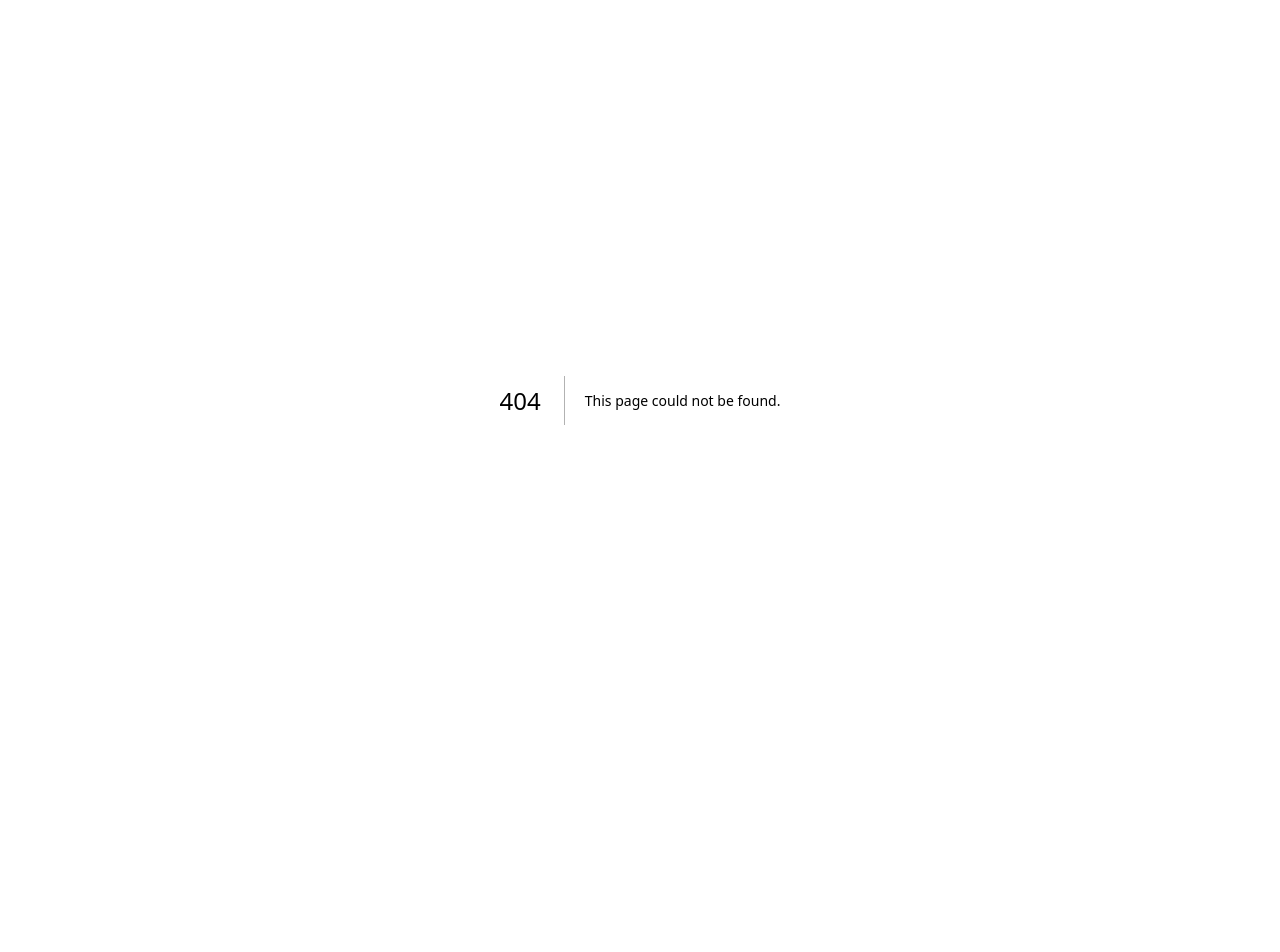
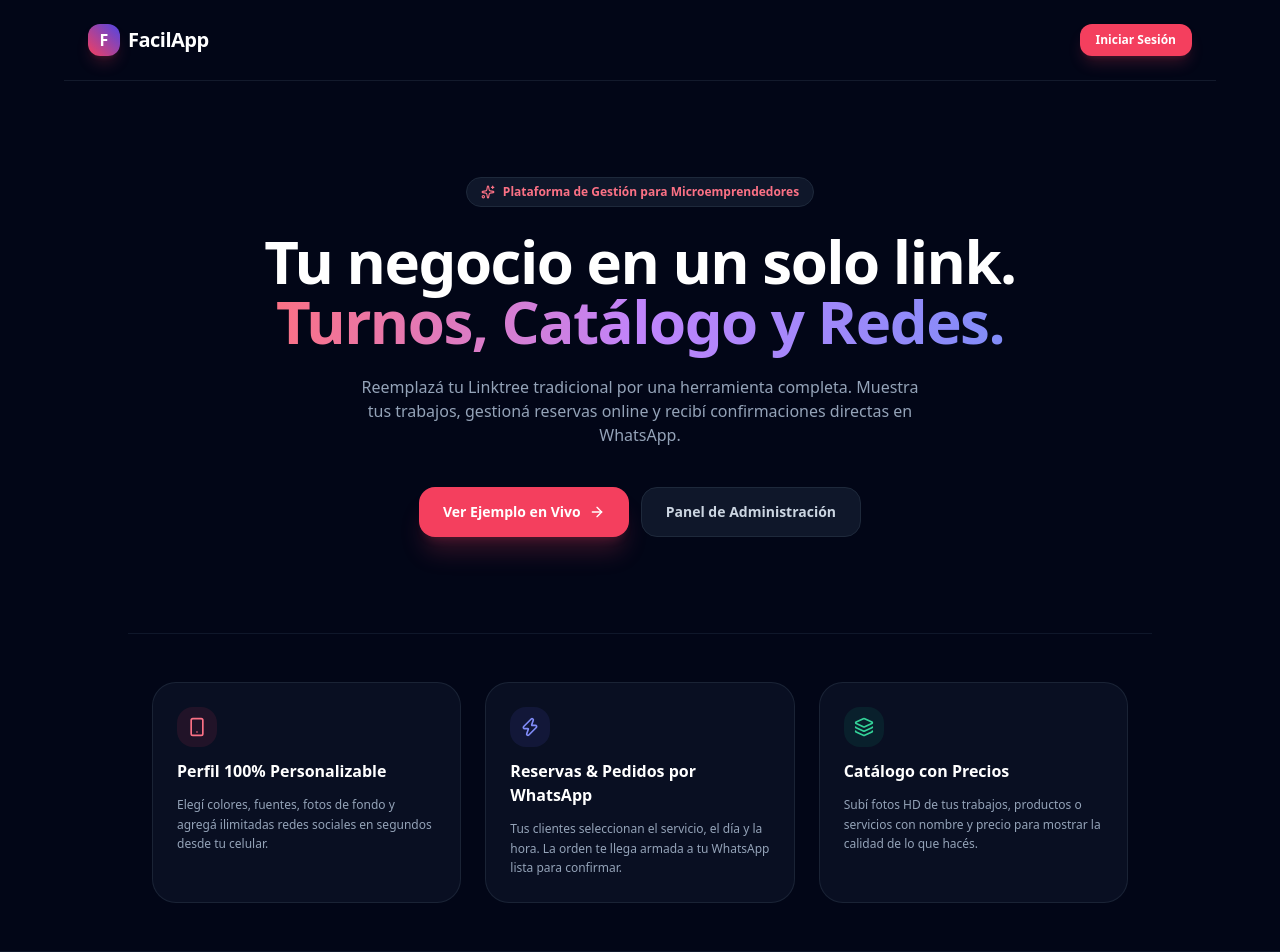
Before and after one commit to bsoria-appapuesta/FacilApp, a Next.js app: page /landing in a window 1280 px wide. Before the commit this address had no page. Shown: the top 952 px of the page. Before the commit the page ends 800 px from the top, so only its background shows below. Built offline with nearby package versions, Linux system fonts and the light colour scheme.

Commit message:
Arquitectura de 3 vistas: Vista Cliente con Galeria Detallada, Admin y Landing Comercial

```diff
--- /dev/null
+++ b/app/landing/page.tsx
@@ -0,0 +1,99 @@
+'use client'
+
+import { Sparkles, ArrowRight, Smartphone, ShieldCheck, Zap, Layers } from 'lucide-react'
+
+export default function LandingPage() {
+  return (
+    <div className="min-h-screen bg-slate-950 text-slate-100 font-sans selection:bg-rose-500 selection:text-white">
+
+      {/* Navbar */}
+      <nav className="max-w-6xl mx-auto p-6 flex justify-between items-center border-b border-slate-800/60">
+        <div className="flex items-center gap-2">
+          <div className="w-8 h-8 rounded-xl bg-gradient-to-tr from-rose-500 to-indigo-600 flex items-center justify-center font-black text-white text-base shadow-lg shadow-rose-500/20">
+            F
+          </div>
+          <span className="font-black text-xl tracking-tight text-white">FacilApp</span>
+        </div>
+
+        <a
+          href="/admin"
+          className="px-4 py-2 bg-rose-500 hover:bg-rose-600 text-white rounded-xl font-bold text-xs transition shadow-lg shadow-rose-500/20"
+        >
+          Iniciar Sesión
+        </a>
+      </nav>
+
+      {/* Hero Header */}
+      <section className="max-w-4xl mx-auto text-center px-6 py-16 sm:py-24 space-y-6">
+        <div className="inline-flex items-center gap-2 bg-slate-900 border border-slate-800 text-rose-400 px-3.5 py-1.5 rounded-full text-xs font-semibold">
+          <Sparkles className="w-3.5 h-3.5" />
+          Plataforma de Gestión para Microemprendedores
+        </div>
+
+        <h1 className="text-4xl sm:text-6xl font-black tracking-tight text-white leading-tight">
+          Tu negocio en un solo link. <br />
+          <span className="bg-gradient-to-r from-rose-400 via-purple-400 to-indigo-400 bg-clip-text text-transparent">
+            Turnos, Catálogo y Redes.
+          </span>
+        </h1>
+
+        <p className="text-slate-400 text-sm sm:text-base max-w-xl mx-auto leading-relaxed">
+          Reemplazá tu Linktree tradicional por una herramienta completa. Muestra tus trabajos, gestioná reservas online y recibí confirmaciones directas en WhatsApp.
+        </p>
+
+        <div className="pt-4 flex flex-col sm:flex-row justify-center gap-3">
+          <a
+            href="/"
+            className="px-6 py-3.5 bg-rose-500 hover:bg-rose-600 text-white font-bold rounded-2xl transition text-sm flex items-center justify-center gap-2 shadow-xl shadow-rose-500/20"
+          >
+            <span>Ver Ejemplo en Vivo</span>
+            <ArrowRight className="w-4 h-4" />
+          </a>
+          <a
+            href="/admin"
+            className="px-6 py-3.5 bg-slate-900 hover:bg-slate-800 text-slate-300 font-bold rounded-2xl transition text-sm border border-slate-800"
+          >
+            Panel de Administración
+          </a>
+        </div>
+      </section>
+
+      {/* Características principales */}
+      <section className="max-w-5xl mx-auto px-6 py-12 border-t border-slate-900 grid grid-cols-1 sm:grid-cols-3 gap-6">
+        <div className="bg-slate-900/60 p-6 rounded-3xl border border-slate-800/80 space-y-3">
+          <div className="w-10 h-10 rounded-2xl bg-rose-500/10 text-rose-400 flex items-center justify-center">
+            <Smartphone className="w-5 h-5" />
+          </div>
+          <h3 className="font-extrabold text-white text-base">Perfil 100% Personalizable</h3>
+          <p className="text-xs text-slate-400 leading-relaxed">
+            Elegí colores, fuentes, fotos de fondo y agregá ilimitadas redes sociales en segundos desde tu celular.
+          </p>
+        </div>
+
+        <div className="bg-slate-900/60 p-6 rounded-3xl border border-slate-800/80 space-y-3">
+          <div className="w-10 h-10 rounded-2xl bg-indigo-500/10 text-indigo-400 flex items-center justify-center">
+            <Zap className="w-5 h-5" />
+          </div>
+          <h3 className="font-extrabold text-white text-base">Reservas & Pedidos por WhatsApp</h3>
+          <p className="text-xs text-slate-400 leading-relaxed">
+            Tus clientes seleccionan el servicio, el día y la hora. La orden te llega armada a tu WhatsApp lista para confirmar.
+          </p>
+        </div>
+
+        <div className="bg-slate-900/60 p-6 rounded-3xl border border-slate-800/80 space-y-3">
+          <div className="w-10 h-10 rounded-2xl bg-emerald-500/10 text-emerald-400 flex items-center justify-center">
+            <Layers className="w-5 h-5" />
+          </div>
+          <h3 className="font-extrabold text-white text-base">Catálogo con Precios</h3>
+          <p className="text-xs text-slate-400 leading-relaxed">
+            Subí fotos HD de tus trabajos, productos o servicios con nombre y precio para mostrar la calidad de lo que hacés.
+          </p>
+        </div>
+      </section>
+
+      <footer className="border-t border-slate-900 py-8 text-center text-xs text-slate-600">
+        FacilApp © 2026 - Gestión inteligente para microemprendedores
+      </footer>
+    </div>
+  )
+}
--- a/app/page.tsx
+++ b/app/page.tsx
@@ -4,16 +4,14 @@ import { useState, useEffect } from 'react'
 import { createClient } from '@supabase/supabase-js'
 import {
   Share2,
-  MessageCircle,
-  Music2,
   Globe,
-  ShoppingBag,
   Calendar,
-  Sparkles,
   Plus,
   MapPin,
   ExternalLink,
-  Image as ImageIcon
+  Image as ImageIcon,
+  LogIn,
+  ShoppingBag
 } from 'lucide-react'
 
 const supabaseUrl = process.env.NEXT_PUBLIC_SUPABASE_URL || ''
@@ -30,11 +28,10 @@ export default function Home() {
   const [servicios, setServicios] = useState<any[]>([])
   const [servicioSel, setServicioSel] = useState<any>(null)
 
-  // Estados de interacción
   const [seccionAbierta, setSeccionAbierta] = useState<'turnos' | 'galeria' | null>('turnos')
   const [copiado, setCopiado] = useState(false)
 
-  // Formulario de Reserva
+  // Formulario
   const [nombre, setNombre] = useState('')
   const [whatsapp, setWhatsapp] = useState('')
   const [fecha, setFecha] = useState('')
@@ -68,13 +65,13 @@ export default function Home() {
     }
   }
 
-  // Compartir Nativo (WhatsApp, Historias, etc.)
+  // Compartir sin redirecciones raras
   const handleCompartir = async () => {
     if (navigator.share) {
       try {
         await navigator.share({
           title: negocio?.nombre || 'Perfil Oficial',
-          text: `Mirá el perfil de ${negocio?.nombre || 'este negocio'}:`,
+          text: `Mirá el perfil oficial de ${negocio?.nombre || 'este comercio'}:`,
           url: window.location.href,
         })
       } catch (err) {
@@ -114,12 +111,12 @@ export default function Home() {
       alert('Error: ' + error.message)
     } else {
       setExito(true)
-      const msg = `¡Hola ${negocio.nombre}! 👋%0AMi nombre es *${nombre}*.%0A%0AQuiero solicitar un turno:%0A📌 *Servicio:* ${servicioSel.nombre}%0A📅 *Fecha:* ${fecha}%0A⏰ *Hora:* ${hora} hs%0A💰 *Precio:* $${servicioSel.precio}%0A%0A¿Me confirmás?`
+      const msg = `¡Hola ${negocio.nombre}! 👋%0AMi nombre es *${nombre}*.%0A%0AQuiero solicitar un turno/pedido:%0A📌 *Servicio/Producto:* ${servicioSel.nombre}%0A📅 *Fecha:* ${fecha}%0A⏰ *Hora:* ${hora} hs%0A💰 *Precio:* $${servicioSel.precio}%0A%0A¿Me confirmás?`
       setLinkWa(`https://wa.me/${negocio.whatsapp}?text=${msg}`)
     }
   }
 
-  // Mapeo dinámico de íconos vectoriales HD
+  // Íconos SVG oficiales en alta definición
   const renderIconoRed = (tipo: string) => {
     switch (tipo?.toLowerCase()) {
       case 'instagram':
@@ -130,8 +127,18 @@ export default function Home() {
             <line x1="17.5" x2="17.51" y1="6.5" y2="6.5"/>
           </svg>
         )
-      case 'whatsapp': return <MessageCircle className="w-5 h-5 text-emerald-500" />
-      case 'tiktok': return <Music2 className="w-5 h-5 text-slate-900" />
+      case 'whatsapp':
+        return (
+          <svg className="w-5 h-5 text-emerald-500 fill-emerald-500/10" viewBox="0 0 24 24" stroke="currentColor" strokeWidth="2" strokeLinecap="round" strokeLinejoin="round">
+            <path d="M22 16.92v3a2 2 0 0 1-2.18 2 19.79 19.79 0 0 1-8.63-3.07 19.5 19.5 0 0 1-6-6 19.79 19.79 0 0 1-3.07-8.67A2 2 0 0 1 4.11 2h3a2 2 0 0 1 2 1.72 12.84 12.84 0 0 0 .7 2.81 2 2 0 0 1-.45 2.11L8.09 9.91a16 16 0 0 0 6 6l1.27-1.27a2 2 0 0 1 2.11-.45 12.84 12.84 0 0 0 2.81.7A2 2 0 0 1 22 16.92z"/>
+          </svg>
+        )
+      case 'tiktok':
+        return (
+          <svg className="w-5 h-5 text-slate-900" viewBox="0 0 24 24" fill="none" stroke="currentColor" strokeWidth="2" strokeLinecap="round" strokeLinejoin="round">
+            <path d="M9 12a4 4 0 1 0 4 4V4a5 5 0 0 0 5 5"/>
+          </svg>
+        )
       case 'web': return <Globe className="w-5 h-5 text-blue-500" />
       default: return <ExternalLink className="w-5 h-5 text-indigo-500" />
     }
@@ -144,13 +151,20 @@ export default function Home() {
   const fondoImagenUrl = negocio?.fondo_imagen_url || ''
   const bordes = negocio?.bordes_redondeados || 'rounded-3xl'
 
-  // Redes sociales por defecto si la BD aún no tiene cargadas
   const redesList = negocio?.redes_sociales?.length > 0
     ? negocio.redes_sociales
     : [
         { tipo: 'whatsapp', titulo: 'WhatsApp Directo', url: `https://wa.me/${negocio?.whatsapp || ''}` },
         { tipo: 'instagram', titulo: 'Instagram Oficial', url: `https://instagram.com/${negocio?.instagram_username || ''}` },
-        { tipo: 'tiktok', titulo: 'Canal de TikTok', url: `https://tiktok.com/@${negocio?.tiktok_username || ''}` }
+        { tipo: 'tiktok', titulo: 'TikTok Oficial', url: `https://tiktok.com/@${negocio?.tiktok_username || ''}` }
+      ]
+
+  const galeriaLista = negocio?.galeria_detallada?.length > 0
+    ? negocio.galeria_detallada
+    : [
+        { titulo: 'Kapping Gel + Design', precio: '18.000', imagen_url: 'https://images.unsplash.com/photo-1604654894610-df63bc536371?w=400' },
+        { titulo: 'Service Uñas Semipermanente', precio: '12.000', imagen_url: 'https://images.unsplash.com/photo-1632345031435-8727f6897d53?w=400' },
+        { titulo: 'Corte Barbería & Barba', precio: '10.000', imagen_url: 'https://images.unsplash.com/photo-1503951914875-452162b0f3f1?w=400' }
       ]
 
   return (
@@ -165,25 +179,28 @@ export default function Home() {
         fontFamily: "'Plus Jakarta Sans', system-ui, -apple-system, sans-serif"
       }}
     >
-      {/* Cargar fuente Ultra HD */}
       <link href="https://fonts.googleapis.com/css2?family=Plus+Jakarta+Sans:wght@400;500;600;700;800&display=swap" rel="stylesheet" />
 
       {tipoFondo === 'imagen' && (
         <div className="absolute inset-0 bg-slate-950/60 backdrop-blur-[3px] z-0"></div>
       )}
 
-      {/* Contenedor Principal tipo Tarjeta Linktree Pro */}
       <div className={`max-w-md w-full bg-white/95 backdrop-blur-xl p-6 sm:p-8 shadow-2xl border border-white/40 relative z-10 transition-all ${bordes}`}>
 
-        {/* Cabecera Superior: Icono Mágico + Botón Compartir Nativo */}
+        {/* Superior: Botón a Landing Principal / Login + Compartir */}
         <div className="flex justify-between items-center mb-6">
-          <div className="w-10 h-10 bg-slate-100/80 rounded-2xl flex items-center justify-center text-slate-700 shadow-sm border border-slate-200/50">
-            <Sparkles className="w-5 h-5 text-amber-500" />
-          </div>
+          <a
+            href="/landing"
+            className="flex items-center gap-1.5 px-3 py-1.5 bg-slate-100 hover:bg-slate-200 text-slate-700 rounded-2xl text-xs font-bold transition border border-slate-200/60 shadow-sm"
+            title="Creá tu cuenta en FacilApp"
+          >
+            <LogIn className="w-3.5 h-3.5 text-indigo-600" />
+            <span>FacilApp</span>
+          </a>
 
           <button
             onClick={handleCompartir}
-            className="w-10 h-10 bg-slate-100/80 hover:bg-slate-200/80 text-slate-700 rounded-2xl flex items-center justify-center transition shadow-sm border border-slate-200/50 active:scale-95 relative"
+            className="w-10 h-10 bg-slate-100 hover:bg-slate-200 text-slate-700 rounded-2xl flex items-center justify-center transition shadow-sm border border-slate-200/50 active:scale-95 relative"
             title="Compartir Perfil"
           >
             <Share2 className="w-4 h-4" />
@@ -211,7 +228,7 @@ export default function Home() {
             </h1>
             <p className="text-xs font-semibold text-slate-500 mt-1 flex items-center justify-center gap-1">
               <MapPin className="w-3.5 h-3.5 text-rose-500 inline" />
-              {negocio?.ubicacion || 'Buenos Aires'}
+              {negocio?.ubicacion || 'Llavallol, Buenos Aires'}
             </p>
             {negocio?.descripcion_corta && (
               <p className="text-xs text-slate-600 mt-2 max-w-xs mx-auto leading-relaxed">
@@ -221,7 +238,7 @@ export default function Home() {
           </div>
         </div>
 
-        {/* MÓDULO ABIERTO: LISTA DINÁMICA DE REDES SOCIALES */}
+        {/* Módulos de Redes */}
         <div className="space-y-3 mb-6">
           {redesList.map((red: any, idx: number) => (
             <a
@@ -241,7 +258,7 @@ export default function Home() {
             </a>
           ))}
 
-          {/* BOTÓN ABIERTO 1: SOLICITAR TURNO / CATÁLOGO DE PRODUCTOS */}
+          {/* Botón Principal de Acción */}
           <button
             onClick={() => setSeccionAbierta(seccionAbierta === 'turnos' ? null : 'turnos')}
             style={{ backgroundColor: colorPrincipal }}
@@ -252,26 +269,26 @@ export default function Home() {
                 <Calendar className="w-5 h-5" />
               </div>
               <div className="text-left">
-                <span className="font-extrabold text-sm block">Reservar Turno / Pedido</span>
-                <span className="text-[10px] text-white/80 block">Elegí fecha y horario disponible</span>
+                <span className="font-extrabold text-sm block">Solicitar Turno / Pedido</span>
+                <span className="text-[10px] text-white/80 block">Consultá horarios disponibles</span>
               </div>
             </div>
             <Plus className={`w-5 h-5 transition-transform duration-300 ${seccionAbierta === 'turnos' ? 'rotate-45' : ''}`} />
           </button>
         </div>
 
-        {/* SECCIÓN DESPLEGABLE DE RESERVAS / SERVICIOS */}
+        {/* Desplegable de Reservas */}
         {seccionAbierta === 'turnos' && (
-          <div className="border-t border-slate-100 pt-5 space-y-4 animate-in fade-in slide-in-from-top-2 duration-300">
+          <div className="border-t border-slate-100 pt-5 space-y-4">
             {exito ? (
               <div className="text-center space-y-4 py-2">
                 <div className="bg-emerald-50 text-emerald-900 p-5 rounded-2xl border border-emerald-200 shadow-sm">
                   <div className="w-12 h-12 bg-emerald-500 text-white rounded-full flex items-center justify-center mx-auto mb-2 text-xl font-bold shadow-md">
                     ✓
                   </div>
-                  <p className="font-bold text-base">¡Solicitud Registrada!</p>
+                  <p className="font-bold text-base">¡Solicitud Lista!</p>
                   <p className="text-xs text-slate-600 mt-1">
-                    Para confirmar el turno, enviá la notificación automática por WhatsApp:
+                    Para confirmar en agenda, enviá la notificación automática por WhatsApp:
                   </p>
                 </div>
 
@@ -281,14 +298,14 @@ export default function Home() {
                   rel="noopener noreferrer"
                   className={`block w-full bg-emerald-500 hover:bg-emerald-600 text-white font-bold py-3.5 px-4 transition text-center shadow-lg shadow-emerald-500/25 text-sm ${bordes}`}
                 >
-                  📲 Finalizar por WhatsApp
+                  📲 Enviar a WhatsApp
                 </a>
               </div>
             ) : (
               <form onSubmit={handleReservar} className="space-y-4">
                 <div>
                   <label className="block text-[11px] font-extrabold text-slate-400 uppercase tracking-wider mb-2">
-                    1. Seleccioná el Servicio / Producto
+                    1. Elegí Servicio / Producto
                   </label>
                   <div className="space-y-2">
                     {servicios.map((s) => {
@@ -298,14 +315,14 @@ export default function Home() {
                           key={s.id}
                           onClick={() => setServicioSel(s)}
                           className={`p-3 rounded-2xl border-2 transition cursor-pointer flex justify-between items-center ${
-                            esSel ? 'border-rose-500 bg-rose-50/30' : 'border-slate-100 bg-slate-50/50'
+                            esSel ? 'border-indigo-600 bg-indigo-50/30' : 'border-slate-100 bg-slate-50/50'
                           }`}
                         >
                           <div>
                             <p className="font-bold text-xs text-slate-800">{s.nombre}</p>
                             <p className="text-[10px] text-slate-400">{s.duracion_minutos} min de sesión</p>
                           </div>
-                          <span className="font-black text-rose-600 text-xs bg-rose-100/80 px-2.5 py-1 rounded-xl">
+                          <span className="font-black text-indigo-600 text-xs bg-indigo-100/80 px-2.5 py-1 rounded-xl">
                             ${s.precio}
                           </span>
                         </div>
@@ -323,14 +340,14 @@ export default function Home() {
                     placeholder="Nombre y Apellido"
                     value={nombre}
                     onChange={(e) => setNombre(e.target.value)}
-                    className="w-full bg-slate-50 border border-slate-200 rounded-xl p-3 text-xs text-slate-800 mb-2 focus:outline-none focus:border-rose-500"
+                    className="w-full bg-slate-50 border border-slate-200 rounded-xl p-3 text-xs text-slate-800 mb-2 focus:outline-none"
                   />
                   <input
                     type="tel"
                     placeholder="Tu WhatsApp (ej. 1122334455)"
                     value={whatsapp}
                     onChange={(e) => setWhatsapp(e.target.value)}
-                    className="w-full bg-slate-50 border border-slate-200 rounded-xl p-3 text-xs text-slate-800 focus:outline-none focus:border-rose-500"
+                    className="w-full bg-slate-50 border border-slate-200 rounded-xl p-3 text-xs text-slate-800 focus:outline-none"
                   />
                 </div>
 
@@ -353,7 +370,7 @@ export default function Home() {
                         onClick={() => setHora(h)}
                         className={`py-2 text-[11px] font-bold rounded-lg transition ${
                           hora === h
-                            ? 'bg-rose-500 text-white shadow-md'
+                            ? 'bg-indigo-600 text-white shadow-md'
                             : 'bg-white text-slate-600 border border-slate-200'
                         }`}
                       >
@@ -376,29 +393,29 @@ export default function Home() {
           </div>
         )}
 
-        {/* GALERÍA DE FOTOS REALES Y CATÁLOGO VISUAL */}
+        {/* GALERÍA DE TRABAJOS CON DETALLE Y PRECIO OPTATIVO */}
         <div className="border-t border-slate-100 pt-5 space-y-3 mt-6">
-          <div className="flex items-center justify-between">
-            <p className="text-[11px] font-extrabold text-slate-400 uppercase tracking-wider flex items-center gap-1.5">
-              <ImageIcon className="w-3.5 h-3.5 text-slate-400" />
-              Trabajos & Galería Visual
-            </p>
-          </div>
+          <p className="text-[11px] font-extrabold text-slate-400 uppercase tracking-wider flex items-center gap-1.5">
+            <ImageIcon className="w-3.5 h-3.5 text-slate-400" />
+            Catálogo & Trabajos Realizados
+          </p>
 
-          <div className="grid grid-cols-3 gap-2">
-            {negocio?.fotos_galeria?.length > 0 ? (
-              negocio.fotos_galeria.map((imgUrl: string, i: number) => (
-                <div key={i} className="aspect-square bg-slate-100 rounded-2xl overflow-hidden border border-slate-200/60 shadow-sm">
-                  <img src={imgUrl} alt={`Trabajo ${i}`} className="w-full h-full object-cover" />
+          <div className="grid grid-cols-1 sm:grid-cols-3 gap-3">
+            {galeriaLista.map((item: any, i: number) => (
+              <div key={i} className="bg-slate-50/80 rounded-2xl overflow-hidden border border-slate-200/60 shadow-sm flex flex-col justify-between">
+                <div className="aspect-square bg-slate-200 overflow-hidden relative">
+                  <img src={item.imagen_url} alt={item.titulo} className="w-full h-full object-cover" />
+                  {item.precio && (
+                    <span className="absolute bottom-2 right-2 bg-slate-900/90 backdrop-blur-md text-white font-black text-[10px] px-2 py-0.5 rounded-lg border border-white/20">
+                      ${item.precio}
+                    </span>
+                  )}
                 </div>
-              ))
-            ) : (
-              [1, 2, 3].map((_, i) => (
-                <div key={i} className="aspect-square bg-slate-100/80 rounded-2xl overflow-hidden border border-slate-200/60 shadow-sm flex items-center justify-center text-slate-300 font-bold text-xs">
-                  Foto {i + 1}
+                <div className="p-2">
+                  <p className="font-bold text-slate-800 text-[11px] line-clamp-1">{item.titulo}</p>
                 </div>
-              ))
-            )}
+              </div>
+            ))}
           </div>
         </div>
 
```
